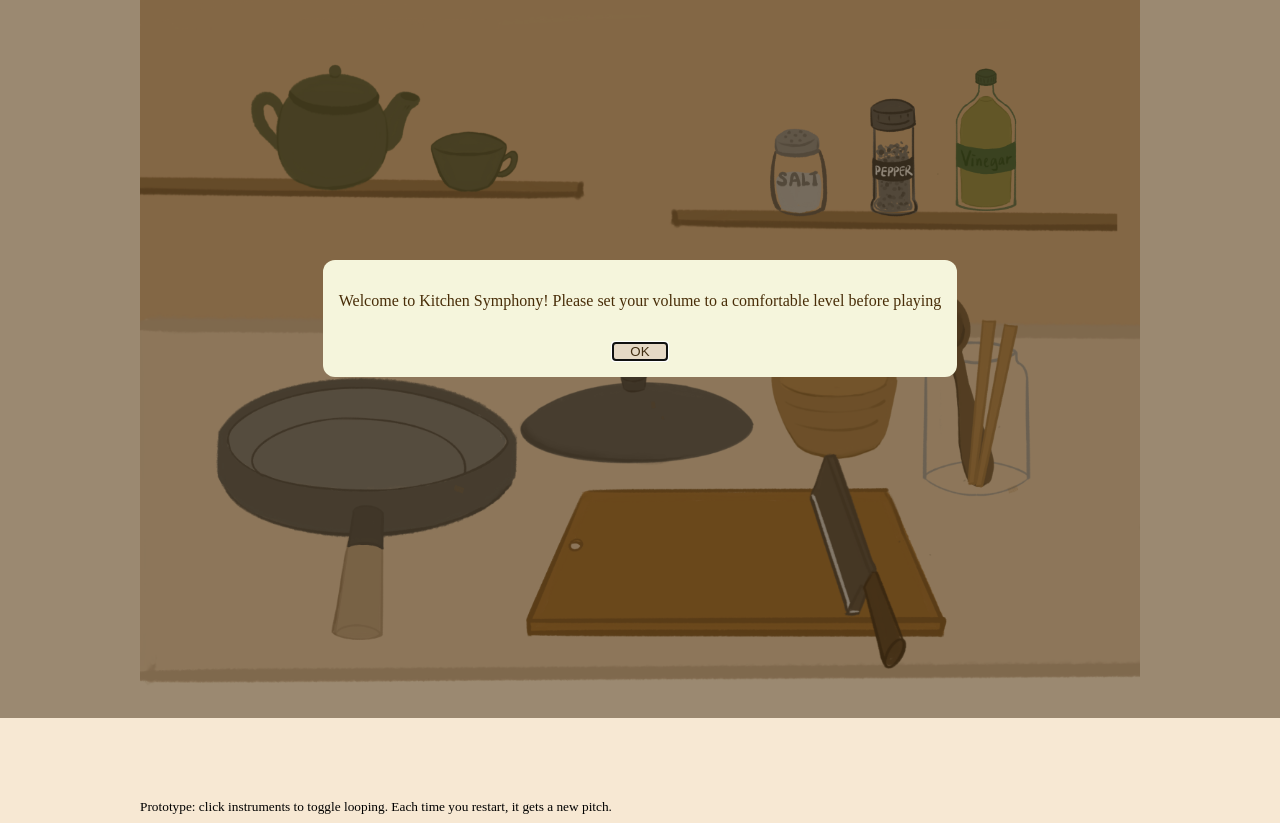
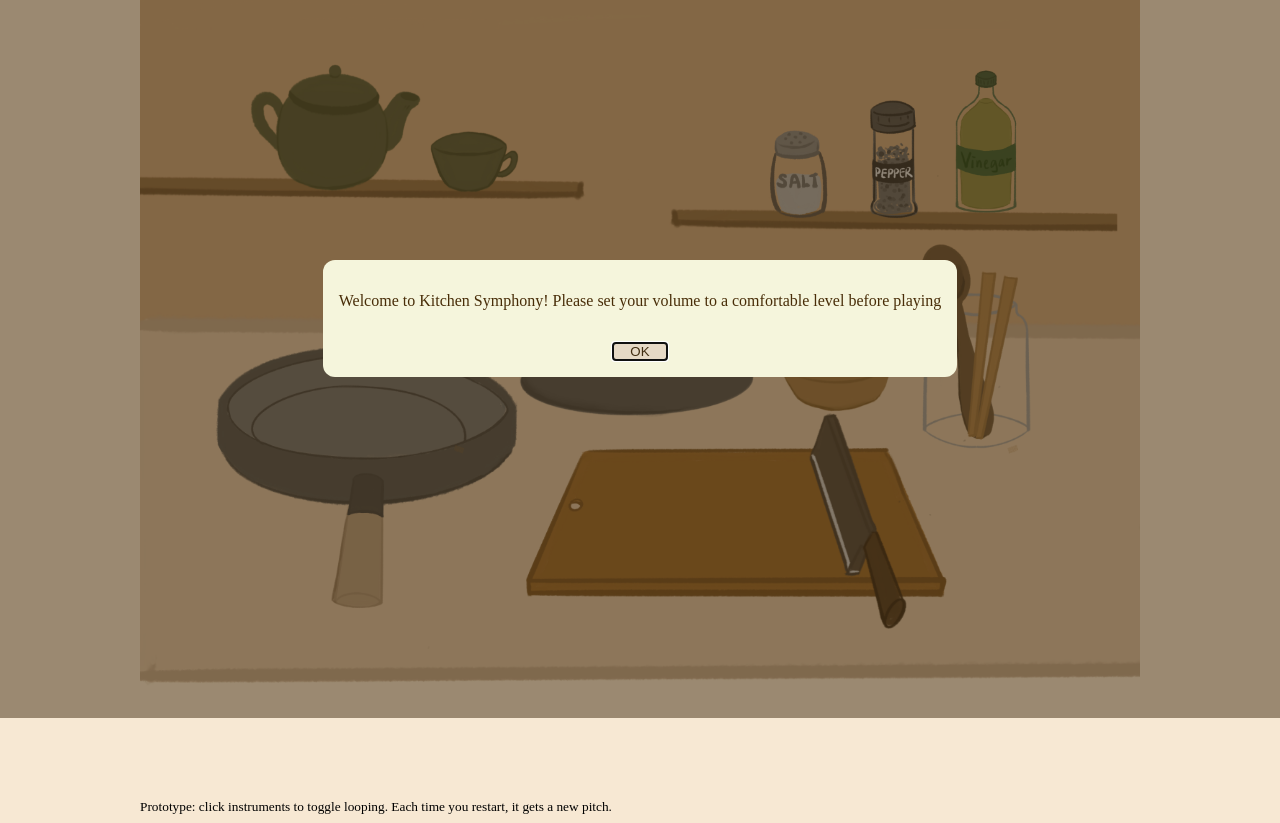
Before and after one commit to WaiKei1/idad-a2, a plain HTML site: page index.html in a window 1280 px wide. Shown: the part 82-905 px from the top of the page. Drawn offline with Linux system fonts and the light colour scheme; a script that the page names is missing; a web font is replaced by a local one.

Commit message:
utensils css

```diff
--- a/style.css
+++ b/style.css
@@ -32,7 +32,7 @@ h1 {
 }
 
 .pan {
-  top: 12%;
+  top: 8%;
   left: 0.5%;
   width: 85%;
 }
@@ -42,14 +42,14 @@ h1 {
 .glass,
 .spoon,
 .chopsticks {
-  top: 10%;
+  top: 4%;
   left: 8%;
   width: 85%;
 }
 
 .knife,
 .cuttingBoard {
-  top: 12%;
+  top: 7%;
   left: 10%;
   width: 85%;
 }
@@ -64,7 +64,7 @@ h1 {
 .salt,
 .pepper,
 .vinegar {
-  top: 6.8%;
+  top: 7%;
   left: 18%;
   width: 75%;
 }
```
